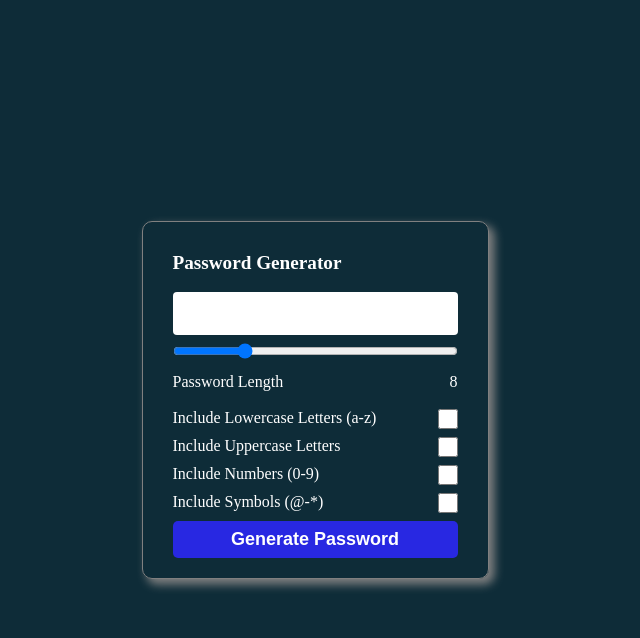
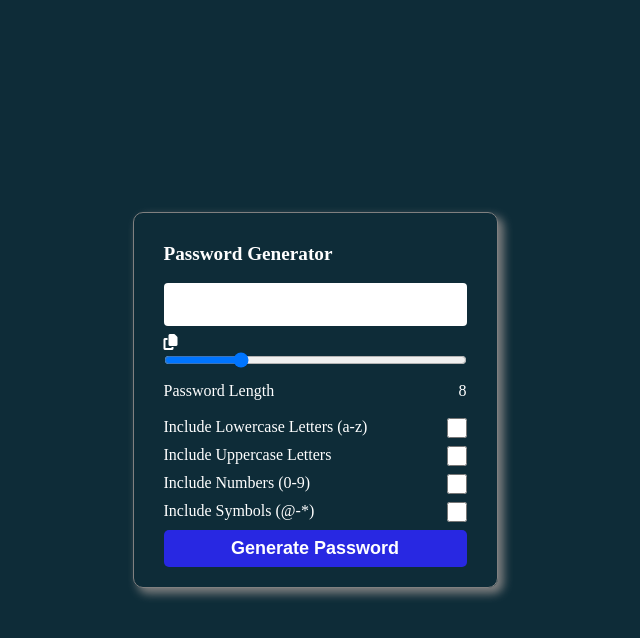
Before and after one commit to im-masum/password-generator, a plain HTML site: page index.html in a window 1280 px wide. Both pictures are taken after a click on the button "Generate Password". Shown: the whole page, without its empty margins (325-965 px from the left). Drawn offline with Linux system fonts and the light colour scheme.

Commit message:
modified

```diff
--- a/index.html
+++ b/index.html
@@ -1,9 +1,9 @@
 <!DOCTYPE html>
 <html lang="en">
-
 <head>
     <meta charset="UTF-8">
     <meta name="viewport" content="width=device-width, initial-scale=1.0">
+    <link rel="stylesheet" href="https://cdnjs.cloudflare.com/ajax/libs/font-awesome/6.7.2/css/all.min.css">
     <link rel="stylesheet" href="style.css">
     <title>Password Generator</title>
 </head>
@@ -13,8 +13,9 @@
         <h2>Password Generator</h2>
         <div class="input-box">
             <input type="text" class="pass-box" id="passBox" disabled>
+            <span class=""><i class="fa-solid fa-copy"></i></span>
         </div>
-        <input type="range" min="1" max="30" value="8" class="range" id="input-slider">
+        <input type="range" min="1" max="30" value="8" class="range" id="inputSlider">
 
         <div class="row">
             <p>Password Length</p>
@@ -36,7 +37,7 @@
             <label for="symbols"> Include Symbols (@-*) </label>
             <input type="checkbox" id="symbols">
         </div>
-        <button type="button" id="genBtn">Generate Password</button>
+        <button type="button"  id="button">Generate Password</button>
     </div>
 
     <script src="script.js"></script>
--- a/script.js
+++ b/script.js
@@ -1,5 +1,5 @@
-let inputSlider = document.getElementById("input-slider");
-let inputValue = document.getElementById("input-value");
+let inputSlider = document.getElementById("inputSlider");
+let inputValue = document.getElementById("inputValue");
 let inputBox = document.getElementById("passBox");
 let lowercase = document.getElementById("lowercase");
 let uppercase = document.getElementById("uppercase");
@@ -7,25 +7,39 @@ let numbers = document.getElementById("numbers");
 let symbols = document.getElementById("symbols");
 let button = document.getElementById("button");
 
-
-
-
-
 // Showing input slider value
 sliderValue.textContent = inputSlider.value;
-inputSlider.addEventListener('input', ()=> {
-sliderValue.textContent = inputSlider.value;
-
+inputSlider.addEventListener("input", () => {
+  sliderValue.textContent = inputSlider.value;
 });
 
-genBtn.addEventListener("click", ()=> {
-passBox.generatePassword();
+button.addEventListener("click", () => {
+  passBox.value = generatePassword();
 });
 
+let upperChars = "ABCDEFGHIJKLMNOPQRSTUVWXYZ";
+let lowerChars = "abcdefghijklmnopqrstuvwxyz";
+let allNumbers = "0123456789";
+let allSymbols = "~!@#$%^&*";
+
 // function to generate password
-function generatePassword(){
-    let genPassword = "";
+function generatePassword() {
+  let genPassword = "";
+  let allChars = "";
 
-    genPassword = Math.floor( Math.random() * 100);
-    return genPassword
+  allChars += lowercase.checked ? lowerChars : "";
+  allChars += uppercase.checked ? upperChars : "";
+  allChars += numbers.checked ? allNumbers : "";
+  allChars += symbols.checked ? allSymbols : "";
+
+  if (allChars == "" || allChars.length == 0) {
+    return genPassword;
+  }
+
+  let i = 1;
+  while (i <= inputSlider.value) {
+    genPassword += allChars.charAt(Math.floor(Math.random() * allChars.length));
+    i++;
+  }
+  return genPassword;
 }
```
